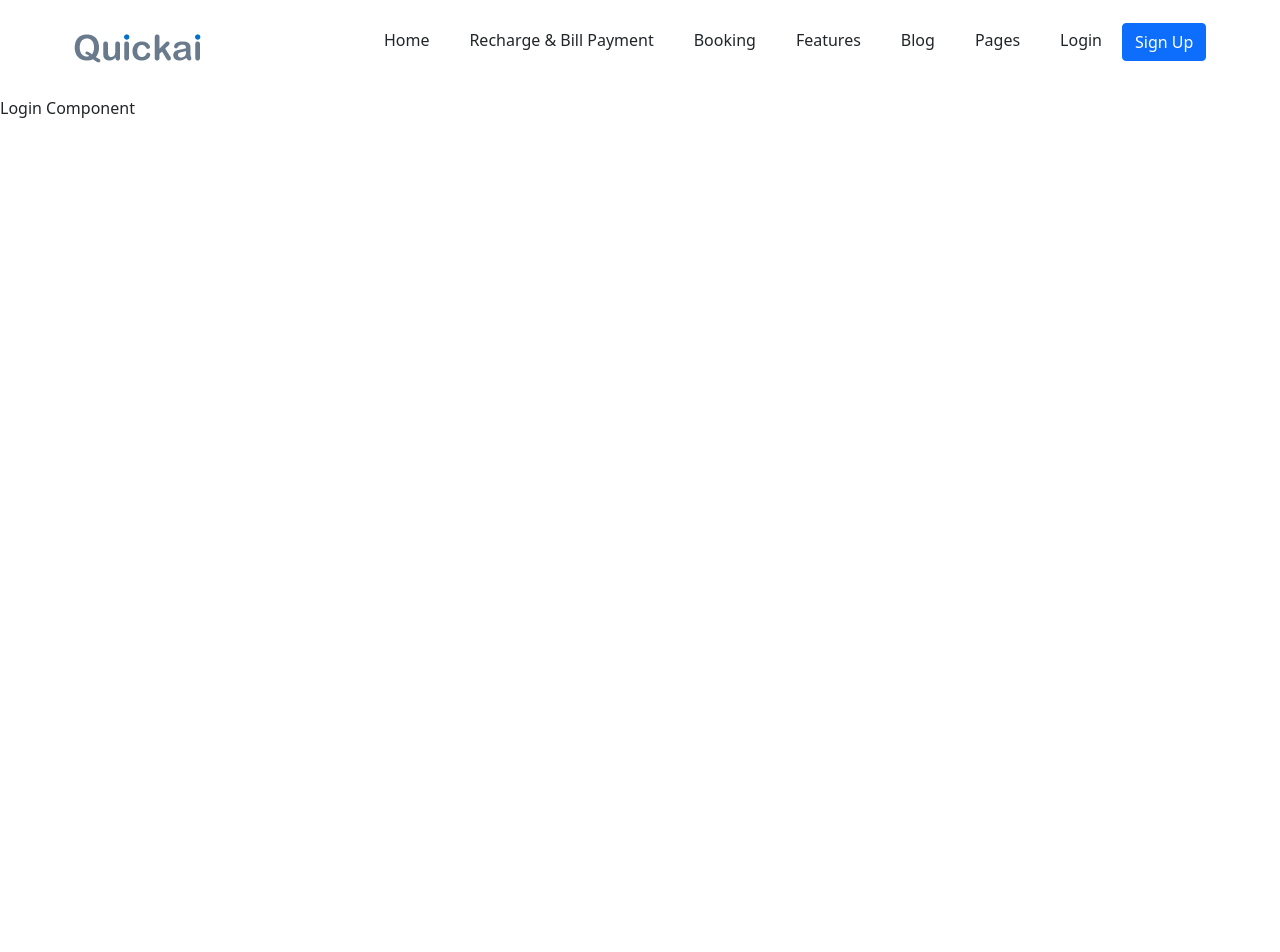
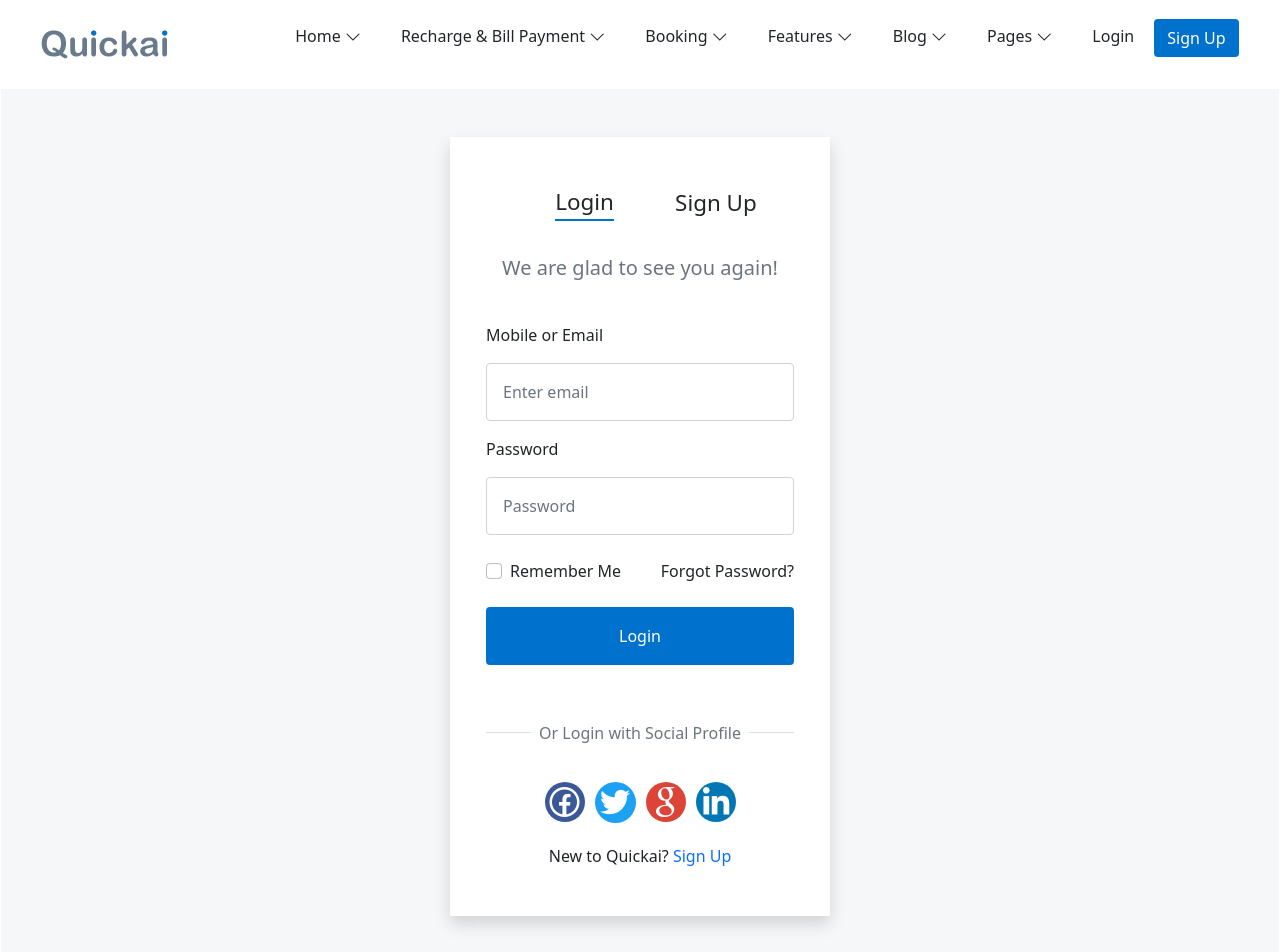
Before and after one commit to bipinrai054/quick-ai, a React (Create React App) app: page / in a window 1280 px wide. Shown: the top 952 px of the page. Before the commit the page ends 800 px from the top, so only its background shows below. Built offline with nearby package versions, Linux system fonts and the light colour scheme.

Commit message:
login form design done

```diff
--- a/package.json
+++ b/package.json
@@ -3,6 +3,7 @@
   "version": "0.1.0",
   "private": true,
   "dependencies": {
+    "@fortawesome/fontawesome-free": "^6.0.0",
     "@testing-library/jest-dom": "^5.16.2",
     "@testing-library/react": "^12.1.3",
     "@testing-library/user-event": "^13.5.0",
--- a/public/index.html
+++ b/public/index.html
@@ -12,6 +12,12 @@
 
     <link rel="manifest" href="%PUBLIC_URL%/manifest.json" />
 
+    <!-- line awesome -->
+    <link
+      rel="stylesheet"
+      href="https://maxst.icons8.com/vue-static/landings/line-awesome/line-awesome/1.3.0/css/line-awesome.min.css"
+    />
+
     <title>React App</title>
   </head>
   <body>
--- a/src/App.css
+++ b/src/App.css
@@ -19,6 +19,15 @@
   /* colors */
   --navbar-background-color: #ffff;
   --main-background-color: #f6f7f8;
+  --button-color: #0071cc;
+  --button-hover-color: #0070cce8;
+}
+
+a {
+  text-decoration: none;
+}
+li {
+  list-style: none;
 }
 
 /*navbar*/
@@ -34,10 +43,104 @@
   justify-content: space-around;
 }
 
-.nav-links {
-  list-style: none;
-}
 .nav-links li {
   display: inline-block;
   padding: 20px 20px;
 }
+
+/* main */
+.main {
+  border: 1px solid #fff;
+  background-color: var(--main-background-color);
+}
+
+/* footer */
+
+/* login */
+.login-header {
+  font-size: 1.4em;
+}
+
+.login-header ul {
+  display: flex;
+  justify-content: space-evenly;
+  align-items: center;
+  position: relative;
+}
+
+/* .form-login::after {
+  height: 0.1px;
+  width: 100%;
+  content: ' ';
+  background-color: black;
+  display: block;
+  position: absolute;
+  bottom: -15px;
+  left: 0;
+  -webkit-transform: translateY(-3px);
+  transform: translateY(-3px);
+} */
+
+.login-header .active {
+  border-bottom: 2px solid var(--button-color);
+}
+
+form {
+  display: grid;
+}
+
+form .btn,
+header .btn {
+  background-color: var(--button-color);
+  color: #fff;
+}
+
+form .btn:hover,
+header .btn:hover {
+  background-color: var(--button-hover-color);
+  color: #fff;
+}
+
+.login {
+  background-color: #fff;
+  display: grid;
+  padding: 3em;
+  margin: 4em auto;
+}
+
+.login-subheader {
+  font-size: 20px;
+}
+.checkbox {
+  display: flex;
+  justify-content: space-between;
+}
+
+.socials-icon i {
+  margin: 5px;
+  font-size: 2.5em;
+}
+.facebook {
+  background-color: #3b5998;
+  color: #fff;
+  border-radius: 50%;
+}
+.twitter {
+  background-color: #1da1f2;
+  color: #fff;
+  border-radius: 50%;
+  padding: 0.5px;
+}
+.google {
+  background-color: #db4437;
+  color: #fff;
+  border-radius: 50%;
+}
+.linkedin {
+  background-color: #0077b5;
+  color: #fff;
+  border-radius: 50%;
+}
+.signup {
+  text-decoration: none;
+}
--- a/src/App.js
+++ b/src/App.js
@@ -8,7 +8,9 @@
   return (
     <div className='App'>
       <Layout>
-        <Login />
+        <div className='main'>
+          <Login />
+        </div>
       </Layout>
     </div>
   );
--- a/src/components/Login.jsx
+++ b/src/components/Login.jsx
@@ -1,5 +1,81 @@
 const Login = () => {
-  return <div>Login Component</div>;
+  return (
+    <div className='container'>
+      <div className='row'>
+        <div className='login col-lg-4 col-md-8 col-sm-12 mt-5 shadow'>
+          <div className='login-header'>
+            <ul>
+              <li className='form-login active'>Login</li>
+              <li className='form-sign-up'>Sign Up</li>
+            </ul>
+          </div>
+          <div className='login-subheader mt-3 text-center'>
+            <p className='text-secondary '>We are glad to see you again!</p>
+          </div>
+          <form className='p-4'>
+            <div className='form-group '>
+              <label for='mobile-email'>Mobile or Email</label>
+              <input
+                type='email'
+                className='form-control p-3 mt-3'
+                id='mobile-email'
+                aria-describedby='emailHelp'
+                placeholder='Enter email'
+              />
+            </div>
+            <div className='form-group'>
+              <label for='exampleInputPassword1' className='mt-3'>
+                Password
+              </label>
+              <input
+                type='password'
+                className='form-control p-3 mt-3'
+                id='exampleInputPassword1'
+                placeholder='Password'
+              />
+            </div>
+            <div className='form-check my-4'>
+              <input
+                type='checkbox'
+                className='form-check-input'
+                id='exampleCheck1'
+              />
+              <div className='checkbox '>
+                <label className='form-check-label' for='exampleCheck1'>
+                  Remember Me
+                </label>
+                <label>
+                  <a>Forgot Password?</a>
+                </label>
+              </div>
+            </div>
+            <button type='submit' className='btn  p-3'>
+              Login
+            </button>
+          </form>
+          <div className='socials'>
+            <div className='socials-header m-4 d-flex align-items-center text-secondary'>
+              <hr className='flex-grow-1' />
+              <span className='p-2'>Or Login with Social Profile</span>
+              <hr className='flex-grow-1' />
+            </div>
+            <div className='socials-icon text-center'>
+              <i className='lab la-facebook facebook'></i>
+              <i className='lab la-twitter twitter'></i>
+              <i className='lab la-google google'></i>
+              <i className='lab la-linkedin-in linkedin'></i>
+            </div>
+            <div className='text-center mt-3'>
+              New to Quickai?{' '}
+              <a className='signup' href='#'>
+                Sign Up
+              </a>
+            </div>
+          </div>
+        </div>
+      </div>
+    </div>
+  );
 };
 
 export default Login;
--- a/src/components/Navbar.jsx
+++ b/src/components/Navbar.jsx
@@ -2,18 +2,30 @@
 
 const Navbar = () => {
   return (
-    <header className='p-2'>
+    <header className='p-1'>
       <img src={logo} alt='logo' />
       <nav>
         <ul className='nav-links'>
-          <li>Home</li>
-          <li>Recharge & Bill Payment</li>
-          <li>Booking</li>
-          <li>Features</li>
-          <li>Blog</li>
-          <li>Pages</li>
+          <li>
+            Home <i className='las la-angle-down'></i>
+          </li>
+          <li>
+            Recharge & Bill Payment <i className='las la-angle-down'></i>
+          </li>
+          <li>
+            Booking <i className='las la-angle-down'></i>
+          </li>
+          <li>
+            Features <i className='las la-angle-down'></i>
+          </li>
+          <li>
+            Blog <i className='las la-angle-down'></i>
+          </li>
+          <li>
+            Pages <i className='las la-angle-down'></i>
+          </li>
           <li>Login</li>
-          <button className='btn btn-primary'>Sign Up</button>
+          <button className='btn'>Sign Up</button>
         </ul>
       </nav>
     </header>
```
Also changed, not shown: 1 other file (tests, documents, lock files or other folders).
